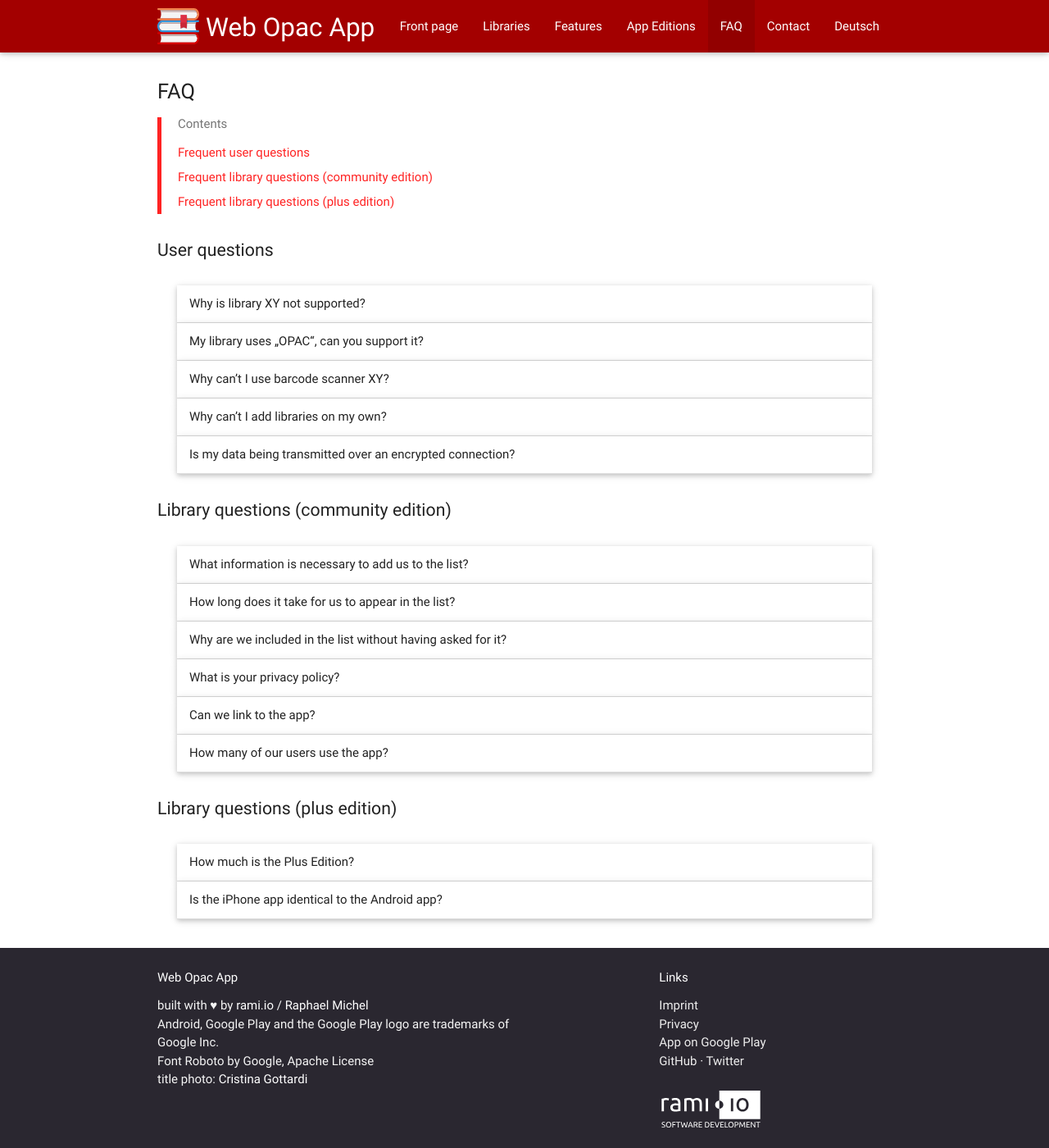
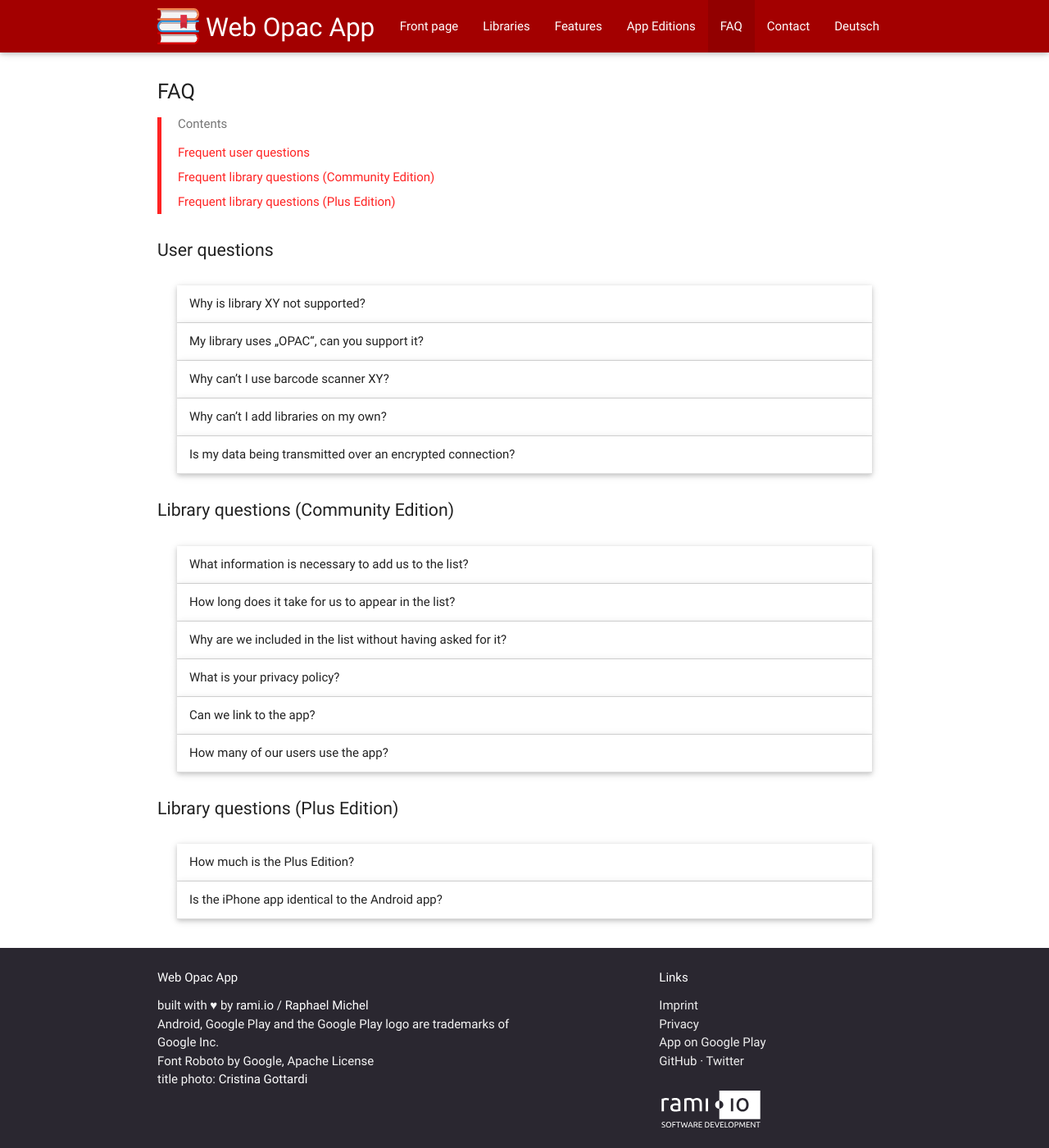
Before and after one commit to opacapp/opac.app, a Jekyll site: the page built from en/faq.html, in a window 1280 px wide and 1400 px high. Shown: the whole window at 82% size. Built offline with Jekyll 4.4.1, drawn with Linux system fonts in a browser that asks for light colours; comment, search, counter and statistics services are not loaded.

Commit message:
small improvements/typo fixes on english translation

```diff
--- a/en/faq.html
+++ b/en/faq.html
@@ -8,8 +8,8 @@
     <h3>Contents</h3>
     <ul>
         <li><a href="#user">Frequent user questions</a></li>
-        <li><a href="#lib-community">Frequent library questions (community edition)</a></li>
-        <li><a href="#lib-plus">Frequent library questions (plus edition)</a></li>
+        <li><a href="#lib-community">Frequent library questions (Community Edition)</a></li>
+        <li><a href="#lib-plus">Frequent library questions (Plus Edition)</a></li>
     </ul>
 </div>
 
@@ -114,7 +114,7 @@
     </li>
 </ul>
 
-<h2 class="faq"><a name="lib-community" class="anchor"></a>Library questions (community edition)</h2>
+<h2 class="faq"><a name="lib-community" class="anchor"></a>Library questions (Community Edition)</h2>
 
 
 <ul class="collapsible popout">
@@ -194,7 +194,7 @@
     </li>
 </ul>
 
-<h2 class="faq"><a class="anchor" name="lib-plus"></a>Library questions (plus edition)</h2>
+<h2 class="faq"><a class="anchor" name="lib-plus"></a>Library questions (Plus Edition)</h2>
 
 
 <ul class="collapsible popout">
--- a/en/for-libraries.html
+++ b/en/for-libraries.html
@@ -59,7 +59,7 @@
                 Zones<br>
                 VuFind<br>
                 HEIDI<br>
-                <a title="Kompatibilität Community Edition" href="/en/compatibility/">Details</a></td>
+                <a title="Community Edition compatibility" href="/en/compatibility/">Details</a></td>
             <td>Bibliotheca<br>
                 OPEN (complete)<br>
                 SISIS SunRise<br>
--- a/en/index.html
+++ b/en/index.html
@@ -121,7 +121,7 @@
                 of the free app these apps may includes a full integration of services like Onleihe oder Overdrive,
                 improved integration of opening hours of the branches and features like acquisition lists, event
                 calendars or news from the library. For some libraries, we realised individual features – as diverse
-                as the libraries themselves. We have been able to bringt libraries of every size into the modern age.
+                as the libraries themselves. We have been able to bring libraries of every size into the modern age.
                 <a href="/en/for-libraries/">Read more</a>
             </p>
             <div class="row">
```
